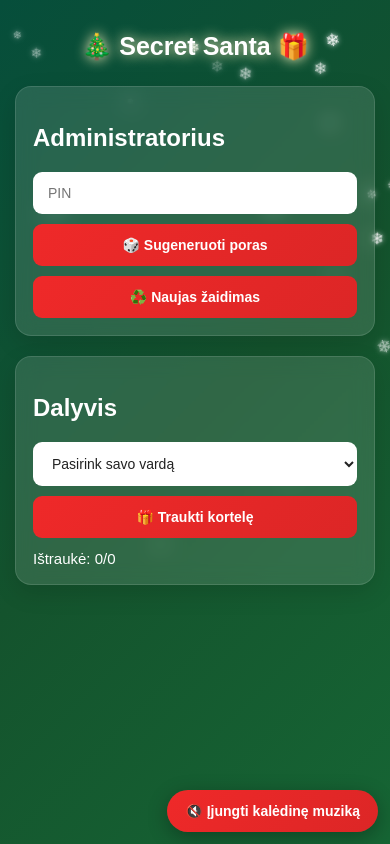
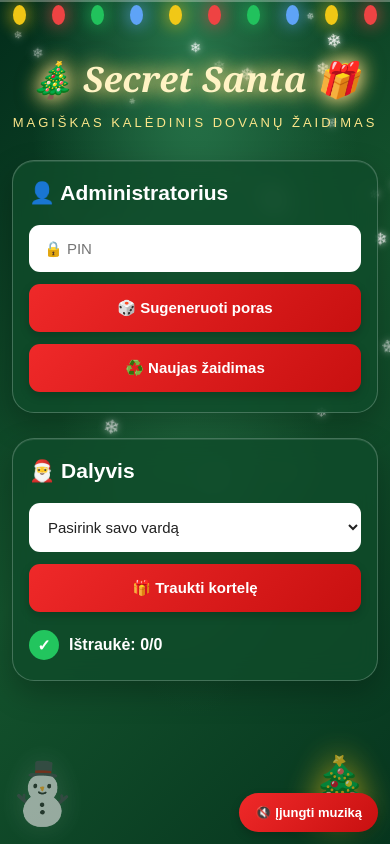
Before and after one commit to dainaklis/secret-santa, a plain HTML site: page index.html in a window 390 px wide. Drawn offline with nearby package versions, Linux system fonts and the light colour scheme; no server answers.

Commit message:
index.html

```diff
--- a/index.html
+++ b/index.html
@@ -14,214 +14,369 @@
 }
 
 body {
+    margin: 0;
+    min-height: 100vh;
+    padding: 25px 16px 90px;
     font-family: Arial, sans-serif;
-    background: linear-gradient(135deg, #064e3b, #14532d, #166534);
     color: white;
-    margin: 0;
-    padding: 20px;
-    min-height: 100vh;
+    background:
+        radial-gradient(ellipse at top, #28764b 0%, transparent 60%),
+        linear-gradient(135deg, #032d1b, #14532d, #06351e);
     overflow-x: hidden;
 }
 
 .container {
-    max-width: 700px;
+    max-width: 920px;
     margin: auto;
     position: relative;
     z-index: 2;
 }
 
-h1 {
+/* ANTRAŠTĖ */
+
+.header {
     text-align: center;
-    margin-bottom: 25px;
-    text-shadow: 0 3px 10px rgba(0,0,0,.3);
-    animation: titleGlow 3s infinite alternate;
+    margin: 15px 0 30px;
 }
 
-@keyframes titleGlow {
-    from { text-shadow: 0 0 5px #fff; }
-    to { text-shadow: 0 0 18px #fde68a; }
+.header h1 {
+    font-family: Georgia, serif;
+    font-size: clamp(35px, 6vw, 65px);
+    font-style: italic;
+    color: #fff3c4;
+    text-shadow: 0 0 15px #fbbf24, 0 4px 10px #000;
+    margin: 0;
+    animation: glow 3s infinite alternate;
 }
 
+.header p {
+    color: #fde68a;
+    letter-spacing: 3px;
+    font-size: 13px;
+}
+
+@keyframes glow {
+    from { text-shadow: 0 0 10px #fbbf24; }
+    to { text-shadow: 0 0 25px #fff, 0 0 40px #fbbf24; }
+}
+
+/* KALĖDINĖS LEMPUTĖS */
+
+.lights {
+    position: absolute;
+    top: 0;
+    left: 0;
+    width: 100%;
+    height: 65px;
+    display: flex;
+    justify-content: space-around;
+    pointer-events: none;
+    z-index: 3;
+    border-top: 2px solid rgba(255,255,255,.3);
+}
+
+.bulb {
+    width: 13px;
+    height: 20px;
+    border-radius: 50%;
+    margin-top: 3px;
+    animation: bulbGlow 1.5s infinite alternate;
+}
+
+.bulb:nth-child(4n+1) { background: #facc15; box-shadow: 0 0 18px #facc15; }
+.bulb:nth-child(4n+2) { background: #ef4444; box-shadow: 0 0 18px #ef4444; animation-delay: .4s; }
+.bulb:nth-child(4n+3) { background: #22c55e; box-shadow: 0 0 18px #22c55e; animation-delay: .8s; }
+.bulb:nth-child(4n) { background: #60a5fa; box-shadow: 0 0 18px #60a5fa; animation-delay: .2s; }
+
+@keyframes bulbGlow {
+    from { opacity: .5; }
+    to { opacity: 1; }
+}
+
+/* ŠONINĖS DEKORACIJOS */
+
+.side-decoration {
+    position: fixed;
+    bottom: 15px;
+    font-size: 110px;
+    z-index: 0;
+    pointer-events: none;
+    filter: drop-shadow(0 0 15px rgba(255,255,255,.2));
+}
+
+.tree {
+    right: 10px;
+    animation: treeGlow 3s infinite alternate;
+}
+
+.snowman {
+    left: 5px;
+    font-size: 100px;
+}
+
+@keyframes treeGlow {
+    from { filter: drop-shadow(0 0 5px #facc15); }
+    to { filter: drop-shadow(0 0 25px #facc15); }
+}
+
+/* LANGAI */
+
 .box {
-    background: rgba(255,255,255,.12);
-    backdrop-filter: blur(10px);
-    -webkit-backdrop-filter: blur(10px);
-    padding: 20px;
-    border-radius: 16px;
-    margin-bottom: 20px;
-    border: 1px solid rgba(255,255,255,.12);
-    box-shadow: 0 8px 25px rgba(0,0,0,.12);
+    background: rgba(15, 75, 42, .82);
+    backdrop-filter: blur(12px);
+    -webkit-backdrop-filter: blur(12px);
+    border: 1px solid rgba(255,255,255,.22);
+    border-radius: 22px;
+    padding: 28px;
+    margin-bottom: 25px;
+    box-shadow:
+        0 12px 30px rgba(0,0,0,.25),
+        inset 0 1px rgba(255,255,255,.1);
     transition: transform .3s, box-shadow .3s;
+    position: relative;
 }
 
 .box:hover {
-    box-shadow: 0 12px 30px rgba(0,0,0,.2);
+    box-shadow: 0 15px 35px rgba(0,0,0,.35);
+    transform: translateY(-2px);
 }
 
-h2 {
-    margin-bottom: 20px;
+.box h2 {
+    margin: 0 0 20px;
+    font-size: 24px;
 }
 
-/* PIN, SELECT IR MYGTUKAI */
+/* FORMOS */
 
 input, select, button {
     display: block;
     width: 100%;
-    padding: 13px 15px;
-    margin-top: 10px;
+    box-sizing: border-box;
+    padding: 15px;
+    margin-top: 12px;
     border: none;
-    border-radius: 9px;
-    font-size: 14px;
-    font-family: inherit;
+    border-radius: 11px;
+    font-family: Arial, sans-serif;
+    font-size: 15px;
 }
 
 input, select {
-    background: white;
+    background: #fff;
     color: #222;
     outline: none;
     transition: box-shadow .3s;
 }
 
 input:focus, select:focus {
-    box-shadow: 0 0 0 3px rgba(250,204,21,.5);
+    box-shadow: 0 0 0 4px rgba(250,204,21,.4);
 }
 
+/* RAUDONI MYGTUKAI */
+
 button {
-    background: linear-gradient(135deg, #ef2929, #dc2626);
+    background: linear-gradient(135deg, #ef2929, #c81010);
     color: white;
+    font-weight: bold;
     cursor: pointer;
-    font-weight: bold;
-    transition: transform .2s, box-shadow .2s, background .2s;
+    box-shadow: 0 4px 10px rgba(0,0,0,.2);
+    transition: all .25s;
 }
 
 button:hover {
-    background: linear-gradient(135deg, #f87171, #b91c1c);
-    transform: translateY(-2px);
-    box-shadow: 0 5px 15px rgba(0,0,0,.2);
+    background: linear-gradient(135deg, #ff4b4b, #b91c1c);
+    transform: translateY(-3px);
+    box-shadow: 0 7px 18px rgba(0,0,0,.3);
 }
 
 button:active {
     transform: scale(.98);
 }
 
-/* MUZIKOS MYGTUKAS */
-
-.music-button {
-    position: fixed;
-    right: 20px;
-    bottom: 20px;
-    width: auto;
-    z-index: 10;
-    border-radius: 50px;
-    padding: 13px 18px;
-    box-shadow: 0 5px 20px rgba(0,0,0,.3);
+button:disabled {
+    opacity: .6;
+    cursor: wait;
+    transform: none;
 }
 
 /* DOVANOS KORTELE */
 
 #card {
     display: none;
-    background: linear-gradient(135deg, #fff, #fef3c7);
+    margin-top: 25px;
+    padding: 30px 15px;
+    text-align: center;
+    border-radius: 18px;
     color: #14532d;
-    padding: 25px 15px;
-    margin-top: 20px;
-    border-radius: 15px;
-    text-align: center;
-    box-shadow: 0 8px 25px rgba(0,0,0,.2);
+    background: linear-gradient(135deg, #fffdf2, #fef0c0);
+    border: 3px solid #facc15;
+    box-shadow: 0 0 25px rgba(250,204,21,.5);
+    position: relative;
+    overflow: hidden;
 }
 
 #card.show {
     display: block;
-    animation: cardAppear .7s ease;
+    animation: reveal .8s cubic-bezier(.2,.8,.3,1.3);
 }
 
-@keyframes cardAppear {
-    from {
+#card h3 {
+    font-size: 23px;
+}
+
+#targetName {
+    font-family: Georgia, serif;
+    font-size: clamp(30px, 6vw, 48px);
+    font-weight: bold;
+    color: #15803d;
+    margin: 20px 0;
+    text-shadow: 0 2px 8px rgba(21,128,61,.2);
+}
+
+.greeting {
+    color: #dc2626;
+    font-family: Georgia, serif;
+    font-style: italic;
+    font-size: 24px;
+}
+
+@keyframes reveal {
+    0% {
         opacity: 0;
-        transform: scale(.7) rotate(-5deg);
+        transform: scale(.5) rotate(-8deg);
     }
-    to {
+    70% {
+        transform: scale(1.06) rotate(2deg);
+    }
+    100% {
         opacity: 1;
         transform: scale(1) rotate(0);
     }
 }
 
-#targetName {
-    font-size: 30px;
+/* PROGRESAS */
+
+.progress {
+    margin-top: 18px;
+    font-size: 16px;
     font-weight: bold;
-    color: #15803d;
-    margin-top: 15px;
+    display: flex;
+    align-items: center;
+    gap: 10px;
 }
 
-.success {
-    color: #90ee90;
-    margin-top: 12px;
-    font-weight: bold;
+.progress-icon {
+    background: #22c55e;
+    border-radius: 50%;
+    width: 30px;
+    height: 30px;
+    display: inline-flex;
+    align-items: center;
+    justify-content: center;
 }
 
-.progress {
-    margin-top: 12px;
-    font-size: 15px;
-}
-
-/* KRINTANCIOS SNAIGES */
+/* SNAIGĖS */
 
 #snow {
     position: fixed;
     inset: 0;
+    overflow: hidden;
     pointer-events: none;
     z-index: 1;
-    overflow: hidden;
 }
 
 .snowflake {
     position: absolute;
     top: -30px;
     color: white;
-    opacity: .85;
     animation: snowfall linear infinite;
-    text-shadow: 0 0 5px white;
+    text-shadow: 0 0 7px white;
 }
 
 @keyframes snowfall {
     0% {
-        transform: translate3d(0, -10vh, 0) rotate(0deg);
+        transform: translate3d(0,-10vh,0) rotate(0deg);
     }
     100% {
-        transform: translate3d(60px, 110vh, 0) rotate(360deg);
+        transform: translate3d(70px,110vh,0) rotate(360deg);
     }
+}
+
+/* KONFETI */
+
+.confetti {
+    position: fixed;
+    top: -20px;
+    z-index: 20;
+    pointer-events: none;
+    animation: confettiFall 3s linear forwards;
+}
+
+@keyframes confettiFall {
+    to {
+        transform: translateY(110vh) rotate(720deg);
+        opacity: 0;
+    }
+}
+
+/* MUZIKOS MYGTUKAS */
+
+.music-button {
+    position: fixed;
+    right: 22px;
+    bottom: 20px;
+    width: auto;
+    z-index: 30;
+    border-radius: 50px;
+    padding: 15px 22px;
+}
+
+/* SĖKMĖS PRANEŠIMAS */
+
+.success {
+    color: #bbf7d0;
+    font-weight: bold;
+    margin-top: 15px;
 }
 
 /* TELEFONAI */
 
-@media(max-width: 600px) {
+@media(max-width: 650px) {
     body {
-        padding: 15px;
-    }
-
-    h1 {
-        font-size: 25px;
+        padding: 20px 12px 90px;
     }
 
     .box {
-        padding: 17px;
+        padding: 20px 16px;
     }
 
-    #targetName {
-        font-size: 25px;
+    .box h2 {
+        font-size: 21px;
+    }
+
+    .header {
+        margin-top: 35px;
+    }
+
+    .side-decoration {
+        font-size: 65px;
+        opacity: .65;
+    }
+
+    .snowman {
+        font-size: 60px;
     }
 
     .music-button {
         right: 12px;
         bottom: 12px;
+        padding: 12px 16px;
+        font-size: 13px;
     }
 }
 
 @media(prefers-reduced-motion: reduce) {
-    *, *::before, *::after {
-        animation-duration: .01ms !important;
-        animation-iteration-count: 1 !important;
-        transition-duration: .01ms !important;
+    .snowflake, .header h1, .bulb, .tree {
+        animation: none !important;
     }
 }
 </style>
@@ -229,20 +384,47 @@ button:active {
 
 <body>
 
+<!-- LEMPUTĖS -->
+
+<div class="lights">
+    <span class="bulb"></span>
+    <span class="bulb"></span>
+    <span class="bulb"></span>
+    <span class="bulb"></span>
+    <span class="bulb"></span>
+    <span class="bulb"></span>
+    <span class="bulb"></span>
+    <span class="bulb"></span>
+    <span class="bulb"></span>
+    <span class="bulb"></span>
+</div>
+
+<!-- SNAIGĖS -->
+
 <div id="snow"></div>
+
+<!-- DEKORACIJOS -->
+
+<div class="side-decoration snowman">⛄</div>
+<div class="side-decoration tree">🎄</div>
 
 <div class="container">
 
+    <header class="header">
         <h1>🎄 Secret Santa 🎁</h1>
+        <p>MAGIŠKAS KALĖDINIS DOVANŲ ŽAIDIMAS</p>
+    </header>
+
+    <!-- ADMINISTRATORIUS -->
 
     <div class="box">
 
-<h2>Administratorius</h2>
+        <h2>👤 Administratorius</h2>
 
         <input
             id="adminPin"
             type="password"
-placeholder="PIN"
+            placeholder="🔒 PIN"
             autocomplete="off"
         >
 
@@ -258,9 +440,11 @@ autocomplete="off"
 
     </div>
 
+    <!-- DALYVIS -->
+
     <div class="box">
 
-<h2>Dalyvis</h2>
+        <h2>🎅 Dalyvis</h2>
 
         <select id="playerSelect">
             <option value="">Pasirink savo vardą</option>
@@ -270,13 +454,22 @@ autocomplete="off"
             🎁 Traukti kortelę
         </button>
 
+        <!-- DOVANOS KORTELE -->
+
         <div id="card">
+
             <h3>🎄 Tu dovanoji:</h3>
+
             <div id="targetName"></div>
-<p>🎁 Gražių švenčių!</p>
+
+            <div class="greeting">
+                🎁 Gražių švenčių! 🎁
+            </div>
+
         </div>
 
         <div class="progress" id="progress">
+            <span class="progress-icon">✓</span>
             Ištraukė: 0/0
         </div>
 
@@ -284,25 +477,24 @@ Ištraukė: 0/0
 
 </div>
 
+<!-- MUZIKA -->
+
 <button class="music-button" id="musicBtn">
-🔇 Įjungti kalėdinę muziką
+    🔇 Įjungti muziką
 </button>
 
 <script>
 
-// =====================================
+// ========================================
 // 1. ADMINISTRATORIAUS PIN
-// =====================================
+// ========================================
 
 const ADMIN_PIN = "1234";
 
-// ČIA GALI PAKEISTI PIN
-// Pvz.: const ADMIN_PIN = "5678";
 
-
-// =====================================
+// ========================================
 // 2. SUPABASE DUOMENYS
-// =====================================
+// ========================================
 
 const SUPABASE_URL =
 "https://svxoxpuqrqwpqdbiokgc.supabase.co";
@@ -316,21 +508,21 @@ const db = supabase.createClient(
 );
 
 
-// =====================================
-// 3. SNAIGIŲ EFEKTAS
-// =====================================
+// ========================================
+// 3. SNAIGIŲ ANIMACIJA
+// ========================================
 
 const snowContainer = document.getElementById("snow");
 
-for(let i = 0; i < 45; i++) {
+for(let i = 0; i < 55; i++) {
 
     const snow = document.createElement("div");
 
     snow.className = "snowflake";
-    snow.innerHTML = "❄";
+    snow.textContent = "❄";
 
     snow.style.left = Math.random() * 100 + "%";
-    snow.style.fontSize = (Math.random() * 12 + 8) + "px";
+    snow.style.fontSize = (Math.random() * 14 + 7) + "px";
     snow.style.animationDuration = (Math.random() * 8 + 7) + "s";
     snow.style.animationDelay = (Math.random() * 10) + "s";
     snow.style.opacity = Math.random() * .7 + .3;
@@ -339,9 +531,48 @@ for(let i = 0; i < 45; i++) {
 }
 
 
-// =====================================
-// 4. KALĖDINĖ MUZIKA
-// =====================================
+// ========================================
+// 4. KONFETI EFEKTAS
+// ========================================
+
+function launchConfetti() {
+
+    const colors = [
+        "#ef4444",
+        "#facc15",
+        "#22c55e",
+        "#ffffff",
+        "#3b82f6"
+    ];
+
+    for(let i = 0; i < 65; i++) {
+
+        const piece = document.createElement("div");
+
+        piece.className = "confetti";
+        piece.textContent = Math.random() > .5 ? "✦" : "●";
+
+        piece.style.left = Math.random() * 100 + "vw";
+        piece.style.color =
+            colors[Math.floor(Math.random() * colors.length)];
+
+        piece.style.fontSize =
+            (Math.random() * 12 + 7) + "px";
+
+        piece.style.animationDuration =
+            (Math.random() * 2 + 2) + "s";
+
+        document.body.appendChild(piece);
+
+        setTimeout(() => piece.remove(), 4500);
+    }
+}
+
+
+// ========================================
+// 5. KALĖDINĖ MUZIKA
+// ORIGINALI VARPELIŲ MELODIJA
+// ========================================
 
 let audioContext = null;
 let musicPlaying = false;
@@ -349,32 +580,15 @@ let musicTimer = null;
 let noteIndex = 0;
 
 const melody = [
-    [659, 300],
-    [659, 300],
-    [659, 600],
-    [659, 300],
-    [659, 300],
-    [659, 600],
-    [659, 300],
-    [784, 300],
-    [523, 450],
-    [587, 150],
-    [659, 900],
-    [698, 300],
-    [698, 300],
-    [698, 450],
-    [698, 150],
-    [698, 300],
-    [659, 300],
-    [659, 300],
-    [659, 150],
-    [659, 150],
-    [659, 300],
-    [587, 300],
-    [587, 300],
-    [659, 300],
-    [587, 600],
-    [784, 600]
+    [659,300],[659,300],[659,600],
+    [659,300],[659,300],[659,600],
+    [659,300],[784,300],[523,450],
+    [587,150],[659,900],
+    [698,300],[698,300],[698,450],
+    [698,150],[698,300],[659,300],
+    [659,300],[659,150],[659,150],
+    [659,300],[587,300],[587,300],
+    [659,300],[587,600],[784,600]
 ];
 
 function playBell(freq, duration) {
@@ -394,7 +608,7 @@ function playBell(freq, duration) {
 
     gain.gain.exponentialRampToValueAtTime(
         0.12,
-        audioContext.currentTime + 0.02
+        audioContext.currentTime + .02
     );
 
     gain.gain.exponentialRampToValueAtTime(
@@ -437,7 +651,7 @@ document.getElementById("musicBtn").addEventListener(
                 window.AudioContext || window.webkitAudioContext;
 
             if(!AudioContextClass) {
-                alert("Ši naršyklė nepalaiko muzikos funkcijos.");
+                alert("Naršyklė nepalaiko muzikos.");
                 return;
             }
 
@@ -461,15 +675,15 @@ document.getElementById("musicBtn").addEventListener(
 
             clearTimeout(musicTimer);
 
-            this.innerText = "🔇 Įjungti kalėdinę muziką";
+            this.innerText = "🔇 Įjungti muziką";
         }
     }
 );
 
 
-// =====================================
-// 5. PORŲ GENERAVIMAS
-// =====================================
+// ========================================
+// 6. PORŲ SUMAIŠYMAS
+// ========================================
 
 function shuffle(arr) {
 
@@ -505,9 +719,9 @@ function generateSecretSanta(players) {
 }
 
 
-// =====================================
-// 6. DALYVIŲ ĮKĖLIMAS
-// =====================================
+// ========================================
+// 7. DALYVIŲ ĮKĖLIMAS
+// ========================================
 
 async function loadPlayers() {
 
@@ -517,8 +731,11 @@ async function loadPlayers() {
         .order("name");
 
     if(error) {
+
         console.error(error);
+
         alert("Nepavyko įkelti dalyvių: " + error.message);
+
         return;
     }
 
@@ -546,9 +763,9 @@ async function loadPlayers() {
 }
 
 
-// =====================================
-// 7. ŽAIDIMO EIGOS SKAITIKLIS
-// =====================================
+// ========================================
+// 8. ŽAIDIMO PROGRESAS
+// ========================================
 
 async function updateProgress(players = null) {
 
@@ -565,34 +782,35 @@ async function updateProgress(players = null) {
 
     const done = players.filter(x => x.drawn).length;
 
-    document.getElementById("progress").innerText =
-        `Ištraukė: ${done}/${players.length}`;
+    document.getElementById("progress").innerHTML =
+        `<span class="progress-icon">✓</span>
+         Ištraukė: ${done}/${players.length}`;
 }
 
 
-// =====================================
-// 8. SUGENERUOTI PORAS
-// =====================================
+// ========================================
+// 9. PORŲ GENERAVIMAS
+// ========================================
 
 async function generatePairs() {
 
     const pin = document.getElementById("adminPin").value;
+    const btn = document.getElementById("generateBtn");
 
     if(pin !== ADMIN_PIN) {
-        alert("Neteisingas PIN");
+        alert("Neteisingas PIN!");
         return;
     }
+
+    btn.disabled = true;
+
+    try {
 
         const {data, error} = await db
             .from("participants")
             .select("*");
 
-    if(error) {
-        alert(error.message);
-        return;
-    }
-
-    try {
+        if(error) throw error;
 
         const pairs = generateSecretSanta(data);
 
@@ -620,21 +838,28 @@ async function generatePairs() {
 
         alert(error.message);
     }
+
+    btn.disabled = false;
 }
 
 
-// =====================================
-// 9. IŠTRAUKTI DOVANĄ
-// =====================================
+// ========================================
+// 10. DOVANOS TRAUKIMAS
+// ========================================
 
 async function drawGift() {
 
     const player = document.getElementById("playerSelect").value;
+    const btn = document.getElementById("drawBtn");
 
     if(!player) {
-        alert("Pasirink vardą");
+        alert("Pasirink savo vardą!");
         return;
     }
+
+    btn.disabled = true;
+
+    try {
 
         const {data, error} = await db
             .from("participants")
@@ -642,13 +867,10 @@ async function drawGift() {
             .eq("name", player)
             .single();
 
-    if(error) {
-        alert(error.message);
-        return;
-    }
+        if(error) throw error;
 
         if(!data.target) {
-        alert("Administratorius dar nesugeneravo porų");
+            alert("Administratorius dar nesugeneravo porų!");
             return;
         }
 
@@ -662,14 +884,14 @@ async function drawGift() {
             .update({drawn: true})
             .eq("name", player);
 
-    if(updateError) {
-        alert(updateError.message);
-        return;
-    }
+        if(updateError) throw updateError;
 
-    document.getElementById("targetName").innerText = data.target;
+        document.getElementById("targetName").innerText =
+            data.target;
 
         document.getElementById("card").classList.add("show");
+
+        launchConfetti();
 
         await updateProgress();
 
@@ -682,25 +904,38 @@ async function drawGift() {
             loadPlayers();
 
         }, 10000);
+
+    } catch(error) {
+
+        alert(error.message);
+    }
+
+    btn.disabled = false;
 }
 
 
-// =====================================
-// 10. NAUJAS ŽAIDIMAS
-// =====================================
+// ========================================
+// 11. NAUJAS ŽAIDIMAS
+// ========================================
 
 async function resetGame() {
 
     const pin = document.getElementById("adminPin").value;
 
     if(pin !== ADMIN_PIN) {
-        alert("Neteisingas PIN");
+        alert("Neteisingas PIN!");
         return;
     }
 
     if(!confirm("Ar tikrai norite pradėti naują žaidimą?")) {
         return;
     }
+
+    const btn = document.getElementById("resetBtn");
+
+    btn.disabled = true;
+
+    try {
 
         const {error} = await db
             .from("participants")
@@ -710,25 +945,31 @@ async function resetGame() {
             })
             .not("id", "is", null);
 
-    if(error) {
-        alert(error.message);
-        return;
-    }
+        if(error) throw error;
 
         document.getElementById("adminStatus").innerHTML =
-        '<div class="success">♻️ Žaidimas sėkmingai atstatytas!</div>';
+            '<div class="success">♻️ Žaidimas atstatytas!</div>';
 
         document.getElementById("adminPin").value = "";
 
         document.getElementById("card").classList.remove("show");
 
+        document.getElementById("targetName").innerText = "";
+
         await loadPlayers();
+
+    } catch(error) {
+
+        alert(error.message);
+    }
+
+    btn.disabled = false;
 }
 
 
-// =====================================
-// 11. MYGTUKŲ VEIKSMAI
-// =====================================
+// ========================================
+// 12. MYGTUKAI
+// ========================================
 
 document.getElementById("generateBtn")
     .addEventListener("click", generatePairs);
@@ -740,9 +981,9 @@ document.getElementById("resetBtn")
     .addEventListener("click", resetGame);
 
 
-// =====================================
-// 12. PALEIDŽIAME PUSLAPĮ
-// =====================================
+// ========================================
+// 13. PALEIDIMAS
+// ========================================
 
 loadPlayers();
 
```
Lines whose indentation alone changed are shown as unchanged.
